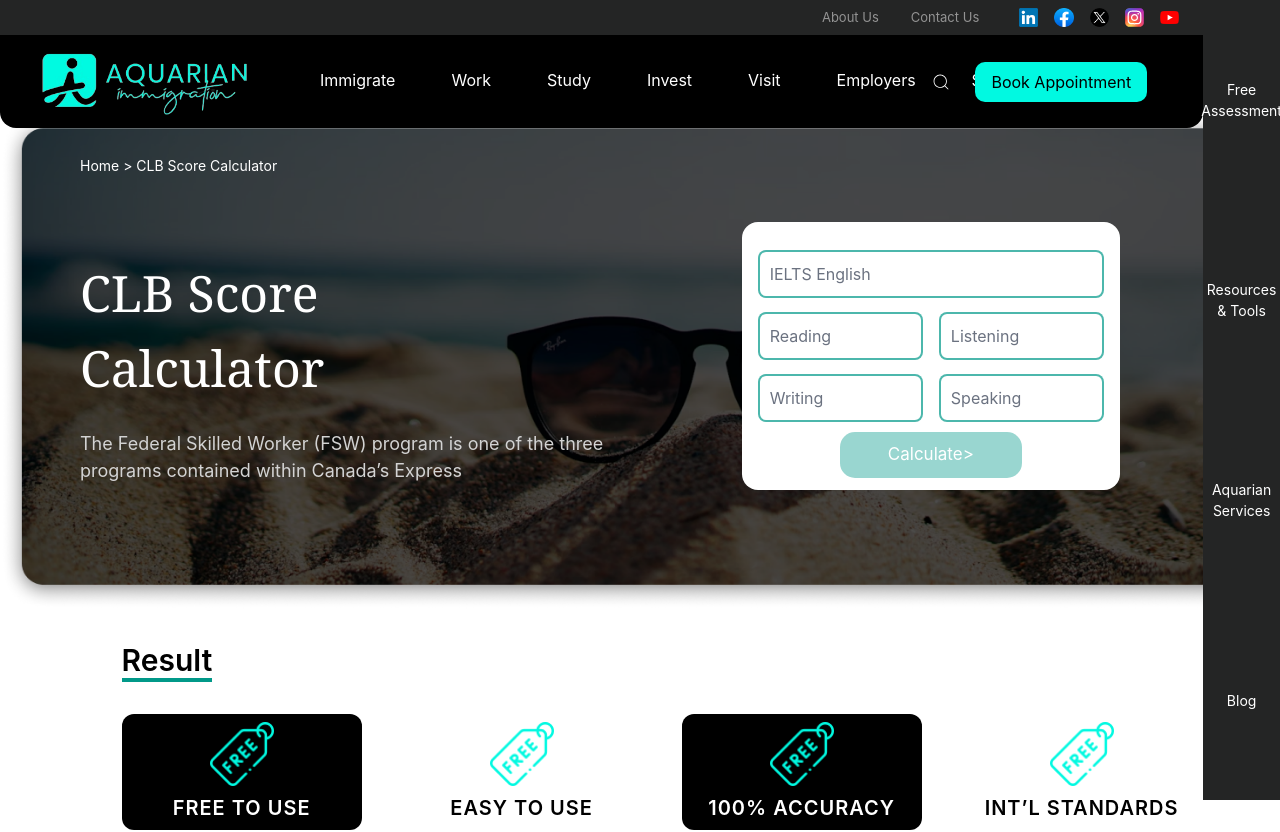
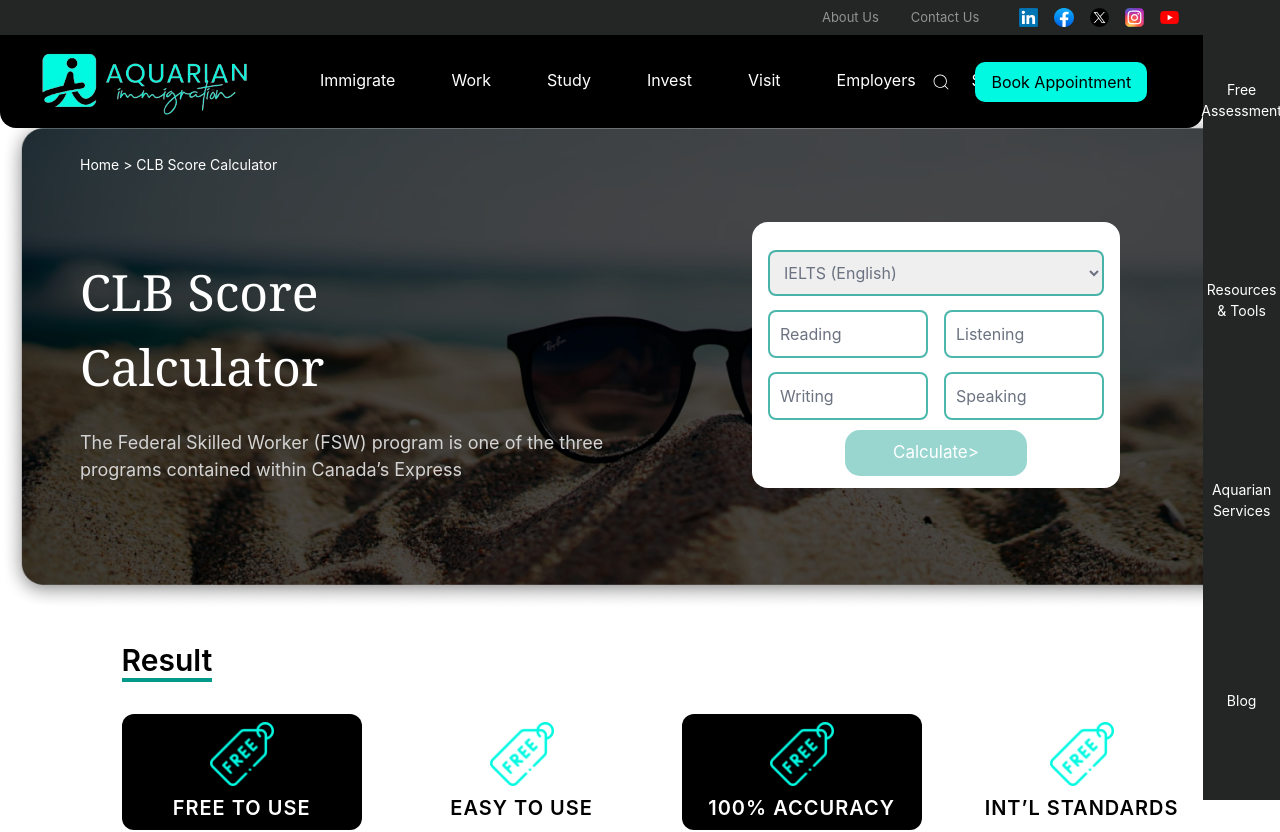
Before and after one commit to BizmanSS/Aquarian, a React (Create React App) app: page /clb-calculator in a window 1280 px wide. Shown: the top 832 px of the page. Built offline with nearby package versions, Linux system fonts and the light colour scheme.

Commit message:
clbcalculator

```diff
--- a/src/components/Homepage/BoxComponents.jsx
+++ b/src/components/Homepage/BoxComponents.jsx
@@ -2,7 +2,7 @@ import React, { useState } from 'react';
 import { MdArrowOutward } from 'react-icons/md';
 import icon from '../../Assets/icon.png';
 import Model from '../globalComponents/Model/Model';
-const BoxComponents = ({ color, style, imageUrl }) => {
+const BoxComponents = ({ color, style, imageUrl, data }) => {
   const [hovered, setHovered] = useState(false);
   const [showModal, setShowModal] = useState(false);
 
--- a/src/components/Homepage/Component5.jsx
+++ b/src/components/Homepage/Component5.jsx
@@ -6,11 +6,12 @@ import img4 from '../../Assets/image 40.png';
 import img5 from '../../Assets/image 41.png';
 import img6 from '../../Assets/Mask group.png';
 import img7 from '../../Assets/image 42.png';
-import { FaArrowRight } from 'react-icons/fa6';
+
 import BoxComponents from './BoxComponents';
 import hoveredimg from '../../Assets/Rectangle 62.png';
 import hoveredimg2 from '../../Assets/Rectangle 63.png';
 import { PaginationNav1Presentation } from '../Pagination/Pagination';
+
 const Component5 = () => {
   return (
     <div className='w-[99%] h-auto px-[8rem]'>
--- a/src/components/Pages/Clbcalculator/ClbCalculator.jsx
+++ b/src/components/Pages/Clbcalculator/ClbCalculator.jsx
@@ -7,16 +7,18 @@ import pearson from '../../../Assets/exam-logo/pearson.png';
 import gre from '../../../Assets/exam-logo/gre.png';
 import celpip from '../../../Assets/exam-logo/celpip.png';
 import Confetti from 'react-confetti';
-
+import trophy from '../../../Assets/trophy.png';
 const ClbCalculator = () => {
   const [isDisabled, setIsDisabled] = useState(true);
   const [confettiActive, setConfettiActive] = useState(false);
+  const [total, setTotal] = useState(null);
   const [inputData, setInputData] = useState({
     reading: null,
     writing: null,
     listening: null,
     speaking: null,
   });
+  const [showResult, setShowResult] = useState(false);
   const handleInputChangeMinMax = (e) => {
     const inputValue = parseFloat(e.target.value);
     const min = parseFloat(e.target.min);
@@ -40,8 +42,17 @@ const ClbCalculator = () => {
     if (!inputData) return;
     const { reading, writing, listening, speaking } = inputData;
     const total = Math.min(reading, writing, listening, speaking);
-    console.log(total);
+    setTotal(total);
+    setShowResult(true);
     setConfettiActive(true);
+    setTimeout(() => {
+      setConfettiActive(false);
+    }, [3000]);
+    const showResultElement = document.getElementById('showresult');
+    if (showResultElement) {
+      const scrollPosition = showResultElement.offsetTop - 250;
+      window.scrollTo({ top: scrollPosition, behavior: 'smooth' });
+    }
     return total;
   };
   useEffect(() => {
@@ -58,11 +69,57 @@ const ClbCalculator = () => {
   }, [inputData]);
 
   const ResultData = () => {
-    return <div>Hello world</div>;
+    return (
+      <div
+        id='showresult'
+        className='w-full h-[250px] bg-gray-50 shadow-md px-10 py-6 rounded-xl mb-8 mt-4'
+      >
+        <div className='text-4xl font-semibold flex flex-col items-center justify-center'>
+          <div className='flex items-center justify-center gap-4'>
+            <img src={trophy} alt='trophy' className='w-[6rem]' />
+            <div>
+              Congratulations, your CLB Score is{' '}
+              <span className=' mt-6 mb-3 text-white px-3 py-2 bg-red-500 bold rounded-xl '>
+                {Number.isInteger(total) ? `${total}.0` : total}
+              </span>
+            </div>
+          </div>
+
+          <div className='flex flex-col items-center justify-center'>
+            <div className='flex items-center justify-between mt-10 w-full gap-6'>
+              <div className='text-lg bg-white w-[15rem] py-4 px-6 shadow-xl rounded-lg flex items-center justify-between shadow-gray-300 tracking-wide'>
+                Reading{' '}
+                <span className='text-2xl'>
+                  {inputData && inputData.reading}
+                </span>
+              </div>
+              <div className='text-lg bg-white w-[15rem] py-4 px-6 shadow-xl rounded-lg flex items-center justify-between shadow-gray-300 tracking-wide'>
+                Listening{' '}
+                <span className='text-2xl'>
+                  {inputData && inputData.listening}
+                </span>
+              </div>
+              <div className='text-lg bg-white w-[15rem] py-4 px-6 shadow-xl rounded-lg flex items-center justify-between shadow-gray-300 tracking-wide'>
+                Writing{' '}
+                <span className='text-2xl'>
+                  {inputData && inputData.writing}
+                </span>
+              </div>
+              <div className='text-lg bg-white w-[15rem] py-4 px-6 shadow-xl rounded-lg flex items-center justify-between shadow-gray-300 tracking-wide'>
+                Speaking{' '}
+                <span className='text-2xl'>
+                  {inputData && inputData.speaking}
+                </span>
+              </div>
+            </div>
+          </div>
+        </div>
+      </div>
+    );
   };
+
   return (
     <div className='flex flex-col items-start justify-center w-[95%]'>
-      {confettiActive && <Confetti numberOfPieces={500} />}
       <div className='mt-[6.9rem]'>
         <div className='w-full bg-banner text-white bg-cover bg-no-repeat h-[500px]'>
           <div className='flex items-center justify-between w-full'>
@@ -77,46 +134,80 @@ const ClbCalculator = () => {
                 programs contained within Canada’s Express{' '}
               </p>
             </div>
+
             <div className='bg-white w-auto h-auto mt-[7rem] mr-[6rem] py-3 rounded-2xl'>
               <div className='px-4 pt-4'>
-                <input
+                {/* <input
                   type='text'
                   className='border-[2px] border-[rgba(1,153,137,0.7)] text-black focus:border-[#019989] placeholder-gray-500 text-md rounded-lg block w-full p-2.5 outline-none'
                   placeholder='IELTS English'
+                /> */}
+                <select
+                  id='countries'
+                  className='border-[2px] border-[rgba(1,153,137,0.7)] text-gray-500 focus:border-[#019989] placeholder-gray-500 text-md rounded-lg block w-full p-2.5 outline-none'
+                >
+                  {/* <option selected>Choose a country</option> */}
+                  <option className='text-black' value='IELTS'>
+                    IELTS (English)
+                  </option>
+                  <option className='text-black' value='CELPIP'>
+                    CELPIP (English)
+                  </option>
+                  <option className='text-black' value='TPE'>
+                    TPE (English)
+                  </option>
+                  <option className='text-black' value='TCF'>
+                    TCF (French)
+                  </option>
+                  <option className='text-black' value='TEF '>
+                    TEF (French)
+                  </option>
+                </select>
+              </div>
+              <div className='px-4 pt-4 flex items-center justify-between -mt-3 gap-4 min-w-full'>
+                <input
+                  type='number'
+                  className='border-[2px] border-[rgba(1,153,137,0.7)] text-black focus:border-[#019989] placeholder-gray-500 text-md rounded-lg block w-[10rem] p-2.5 outline-none'
+                  placeholder='Reading'
+                  name='reading'
+                  onChange={handleInputChange}
+                  min={0}
+                  max={10}
+                  step={0.5}
+                />
+
+                <input
+                  type='number'
+                  className='border-[2px] border-[rgba(1,153,137,0.7)] text-black focus:border-[#019989] placeholder-gray-500 text-md rounded-lg block w-[10rem] p-2.5 outline-none'
+                  placeholder='Listening'
+                  name='listening'
+                  onChange={handleInputChange}
+                  min={0}
+                  max={10}
+                  step={0.5}
                 />
               </div>
               <div className='px-4 pt-4 flex items-center justify-between -mt-3 gap-4'>
                 <input
-                  type='text'
-                  className='border-[2px] border-[rgba(1,153,137,0.7)] text-black focus:border-[#019989] placeholder-gray-500 text-md rounded-lg block w-full p-2.5 outline-none'
-                  placeholder='Reading'
-                  name='reading'
-                  onChange={handleInputChange}
-                />
-
-                <input
-                  type='text'
-                  className='border-[2px] border-[rgba(1,153,137,0.7)] text-black focus:border-[#019989] placeholder-gray-500 text-md rounded-lg block w-full p-2.5 outline-none'
-                  placeholder='Listening'
-                  name='listening'
-                  onChange={handleInputChange}
-                />
-              </div>
-              <div className='px-4 pt-4 flex items-center justify-between -mt-3 gap-4'>
-                <input
-                  type='text'
+                  type='number'
                   className='border-[2px] border-[rgba(1,153,137,0.7)] text-black focus:border-[#019989] placeholder-gray-500 text-md rounded-lg block w-full p-2.5 outline-none'
                   placeholder='Writing'
                   name='writing'
                   onChange={handleInputChange}
+                  min={0}
+                  max={10}
+                  step={0.5}
                 />
 
                 <input
-                  type='text'
+                  type='number'
                   className='border-[2px] border-[rgba(1,153,137,0.7)] text-black focus:border-[#019989] placeholder-gray-500 text-md rounded-lg block w-full p-2.5 outline-none'
                   placeholder='Speaking'
                   name='speaking'
                   onChange={handleInputChange}
+                  min={0}
+                  max={10}
+                  step={0.5}
                 />
               </div>
               <div className='flex flex-col items-center justify-center px-4'>
@@ -135,11 +226,18 @@ const ClbCalculator = () => {
           </div>
         </div>
       </div>
+      <div className='fixed top-0 '>
+        {' '}
+        {confettiActive && (
+          <Confetti numberOfPieces={200} gravity={0.15} tweenDuration={1} />
+        )}
+      </div>
       <div className='flex flex-col items-center justify-center w-full'>
         <div className='w-[80%] flex flex-col items-start justify-center mt-8'>
           <div className='font-semibold text-3xl border-b-[4px] border-[#019989]'>
             Result
           </div>
+          {showResult && <ResultData />}
           <div className='flex items-center justify-between w-full gap-10'>
             <div className='bg-black flex flex-col items-center justify-center rounded-xl px-4 py-2 flex-wrap min-w-[15rem] mt-8'>
               <img src={freeicon} alt='icon' className='w-[4rem]' />
--- a/src/components/globalComponents/Model/Model.jsx
+++ b/src/components/globalComponents/Model/Model.jsx
@@ -2,7 +2,7 @@ import React from 'react';
 import img from '../../../Assets/Study Visa.png';
 import { FaLinkedinIn, FaTwitter } from 'react-icons/fa6';
 
-const Model = ({ showModal, setShowModal }) => {
+const Model = ({ showModal, setShowModal, data }) => {
   return (
     <>
       {showModal ? (
```
Also changed, not shown: src/components/globalComponents/Header/Header.jsx (+7 -7 lines), src/Assets/trophy.png (added).
